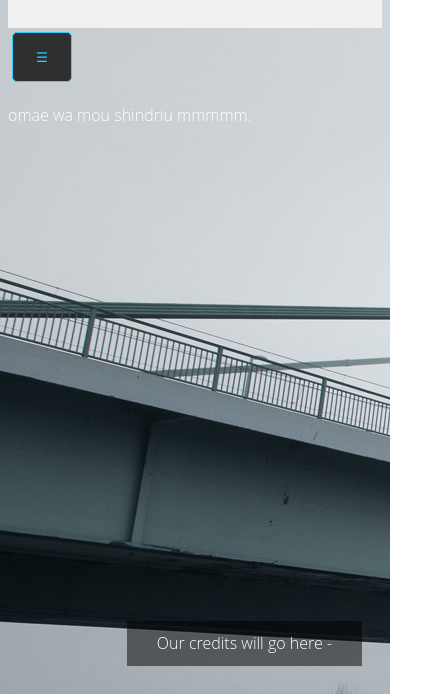
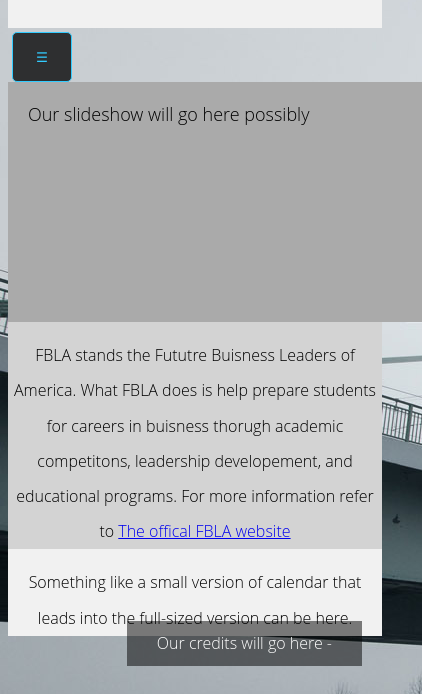
Before and after one commit to troyD-E/FBLA-Websites, a plain HTML site: page Dropdown on click.html in a window 390 px wide. Shown: the part 166-860 px from the top of the page, 422 px wide, since content can reach past the window. Drawn offline with Linux system fonts and the light colour scheme.

Commit message:
Update Dropdown on click.html

```diff
--- a/Dropdown on click.html
+++ b/Dropdown on click.html
@@ -5,17 +5,14 @@
 	font-family: 'Open Sans', Helvetica, Arial, sans-serif;
 	font-size: 18px;
 	font-weight: 300;
-    color: white;
+    color: black;
 	overflow-x: hidden;
     min-height: 100vh;
     height: 50%;
     position: relative;
     background: constructive_bg_02.jpg;
 }
-#preload-01 { background: url(../img/constructive_bg_01.jpg) no-repeat -9999px -9999px; }
-#preload-02 { background: url(../img/constructive_bg_02.jpg) no-repeat -9999px -9999px; }
-#preload-03 { background: url(../img/constructive_bg_03.jpg) no-repeat -9999px -9999px; }
-#preload-04 { background: url(../img/constructive_bg_04.jpg) no-repeat -9999px -9999px; }
+
 
 .header {
   background-color: #F1F1F1;
@@ -58,7 +55,7 @@
 .dropdown-content {
   display: none;
   position: absolute;
-  background-color: white;
+  background-color: rgba(0,0,0,0.5);
   min-width: 160px;
   box-shadow: 0px 8px 16px 0px rgba(0,0,0,0.2);
   z-index: 1;
@@ -110,9 +107,65 @@
 p {
     font-size: 1rem;
     line-height: 2.2;
+	text-align:center;
 }
 
 p:last-child { margin-bottom: 0; }
+
+/* Create two unequal columns that floats next to each other */
+/* Left column */
+.leftcolumn {
+  float: left;
+  width: 72%;
+  background-color: #D3D3D3;
+}
+
+/* Right column */
+.rightcolumn {
+  float: right;
+  width: 25%;
+  background-color: #f1f1f1;
+  padding-left: 20px;
+}
+
+/* Fake image */
+.fakeimg {
+  background-color: #aaa;
+  width: 100%;
+  padding: 20px;
+}
+
+/* Add a card effect for articles */
+.card {
+  background-color: white;
+  padding: 20px;
+  margin-top: 20px;
+}
+
+/* Clear floats after the columns */
+.row:after {
+  content: "";
+  display: table;
+  clear: both;
+}
+
+
+/* Responsive layout - when the screen is less than 800px wide, make the two columns stack on top of each other instead of next to each other */
+@media screen and (max-width: 800px) {
+  .leftcolumn, .rightcolumn {
+    width: 100%;
+    padding: 0;
+  }
+}
+
+/* Responsive layout - when the screen is less than 400px wide, make the navigation links stack on top of each other instead of next to each other */
+@media screen and (max-width: 400px) {
+  .topnav a {
+    float: none;
+    width: 100%;
+  }
+}
+
 
 
 </style>
@@ -129,13 +182,32 @@
   <div id="myDropdown" class="dropdown-content">
     <a href="#home">Home</a>
 	<hr size="4" width="100%" align="left" color="black">
-    <a href="#about">About</a>
+    <a href="About-us.html">About</a>
 <hr size="4" width="100%" align="left" color="black">
-    <a href="#contact">Contact</a>
+    <a href="">calendar</a>
   </div>
 </div>
+<div class="fakeimg" style="height:200px;" > Our slideshow will go here possibly </div>
 
-<p> omae wa mou shindriu mmmmm.
+
+<div class="leftcolumn">
+
+
+
+
+
+<p> FBLA stands the Fututre Buisness Leaders of America. What FBLA does is help
+prepare students for careers in buisness thorugh academic competitons, leadership developement,
+and educational programs.
+For more information refer to <a href="https://www.fbla-pbl.org/fbla/"> The offical FBLA website</a>
+
+ </P>
+
+</div>
+
+<div class="rightcolumn">
+<p> Something like a small version of calendar that leads into the full-sized version
+can be here. </P>
 
 
 
```
